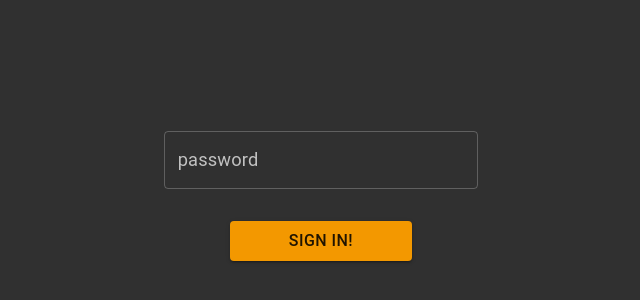
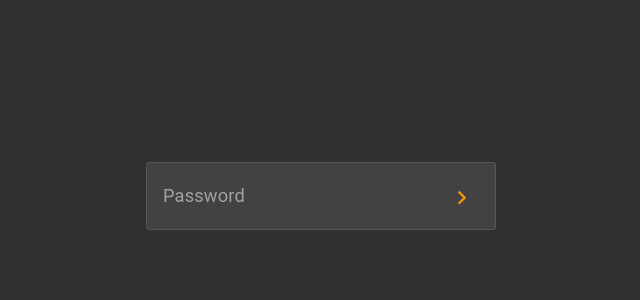
Before and after one commit to taroosg/work-management-app, a React (Create React App) app: page / in a window 1280 px wide. Shown: the part 204-504 px from the top of the page, without its empty margins (319-959 px from the left). Built offline with nearby package versions, Linux system fonts and the light colour scheme; the HTML template or start-up script is replaced by a standard one.

Commit message:
update signinForm

```diff
--- a/src/components/LoginForm.tsx
+++ b/src/components/LoginForm.tsx
@@ -4,8 +4,10 @@ import { useAtom } from 'jotai';
 import { themeAtom } from '../App';
 import { authAtom } from '../atoms/authAtom';
 import { loadingAtom } from '../atoms/loadingAtom';
-import { TextField, Button } from '@material-ui/core';
+import { InputBase, IconButton, Paper } from '@material-ui/core';
 import axios from 'axios';
+
+import { ChevronRight } from '@material-ui/icons';
 
 const useStyles = makeStyles((theme: Theme) =>
   createStyles({
@@ -15,14 +17,16 @@ const useStyles = makeStyles((theme: Theme) =>
       alignItems: 'center',
       justifyContent: 'center',
       height: '100vh',
-      '& .TextField-root': {
+    },
+    // paper: {
+    //   border: '1px solid #f39800',
+    // },
+    input: {
       margin: theme.spacing(2),
-        width: '35ch',
+      width: '25ch',
     },
-      '& .Button-root': {
-        margin: theme.spacing(2),
-        width: '20ch',
-      },
+    iconButton: {
+      marginRight: theme.spacing(1),
     },
   })
 );
@@ -54,29 +58,35 @@ export const LoginForm = () => {
     setPassword(e.currentTarget.value);
   };
 
-  const handleSubmit = () => {
+  const handleSubmit = (e: React.FormEvent<HTMLDivElement>) => {
+    e.preventDefault();
     authRequest(password);
   };
 
   return (
     <div className={classes.root}>
-      <TextField
+      <Paper
+        component="form"
+        variant="outlined"
+        onSubmit={handleSubmit}
+      >
+        <InputBase
+          className={classes.input}
           type="password"
+          placeholder="Password"
+          inputProps={{ 'aria-label': 'Password' }}
           id="password"
-        label="password"
-        variant="outlined"
           onChange={handleChangePassword}
-        className="TextField-root"
         />
-      <Button
-        id="submit"
-        variant="contained"
+        <IconButton
+          type="button"
           color="primary"
-        className="Button-root"
-        onClick={handleSubmit}
+          className={classes.iconButton}
+          aria-label="submit"
         >
-        Sign In!
-      </Button>
+          <ChevronRight />
+        </IconButton>
+      </Paper>
     </div>
   )
 }
```
Lines whose indentation alone changed are shown as unchanged.
